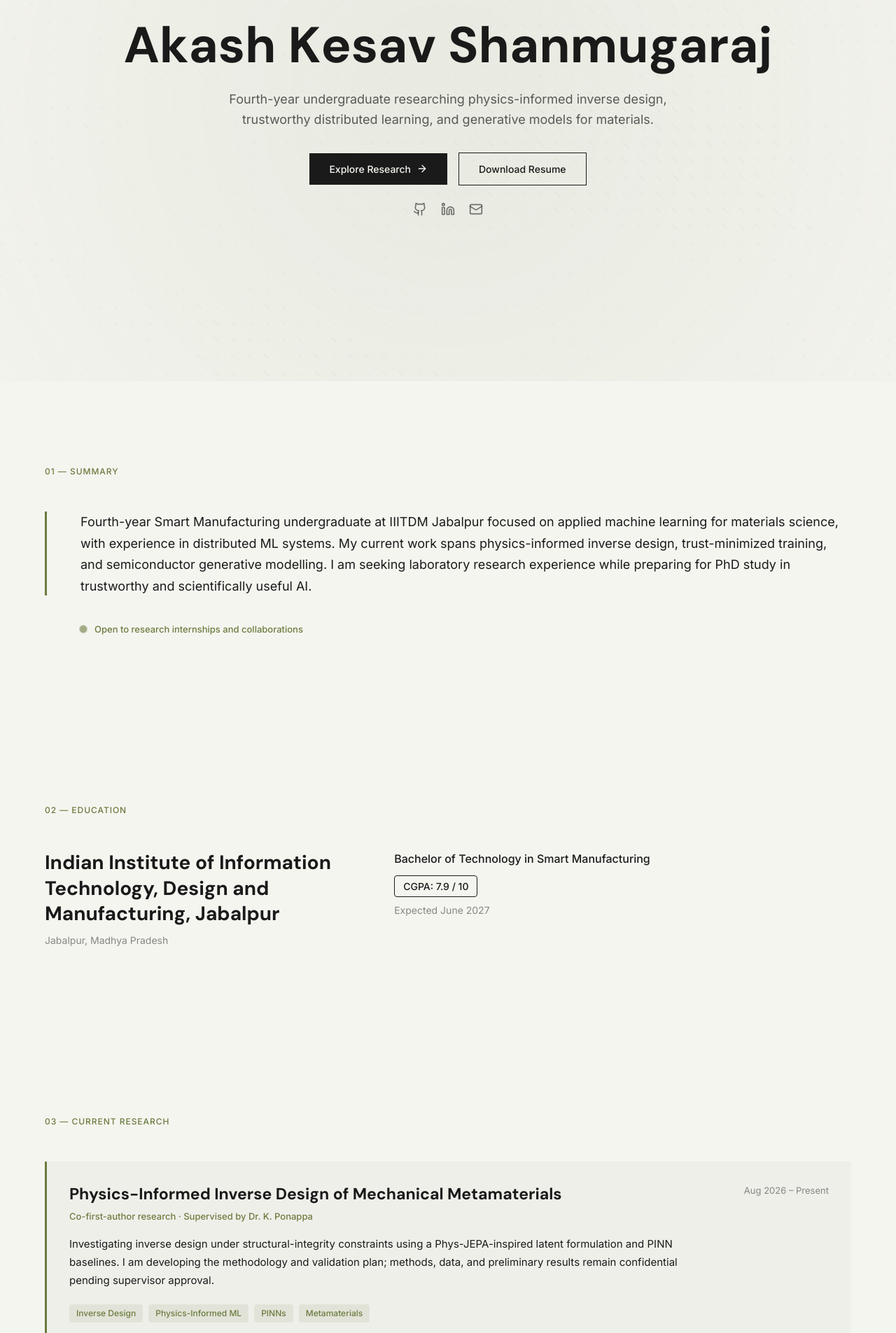
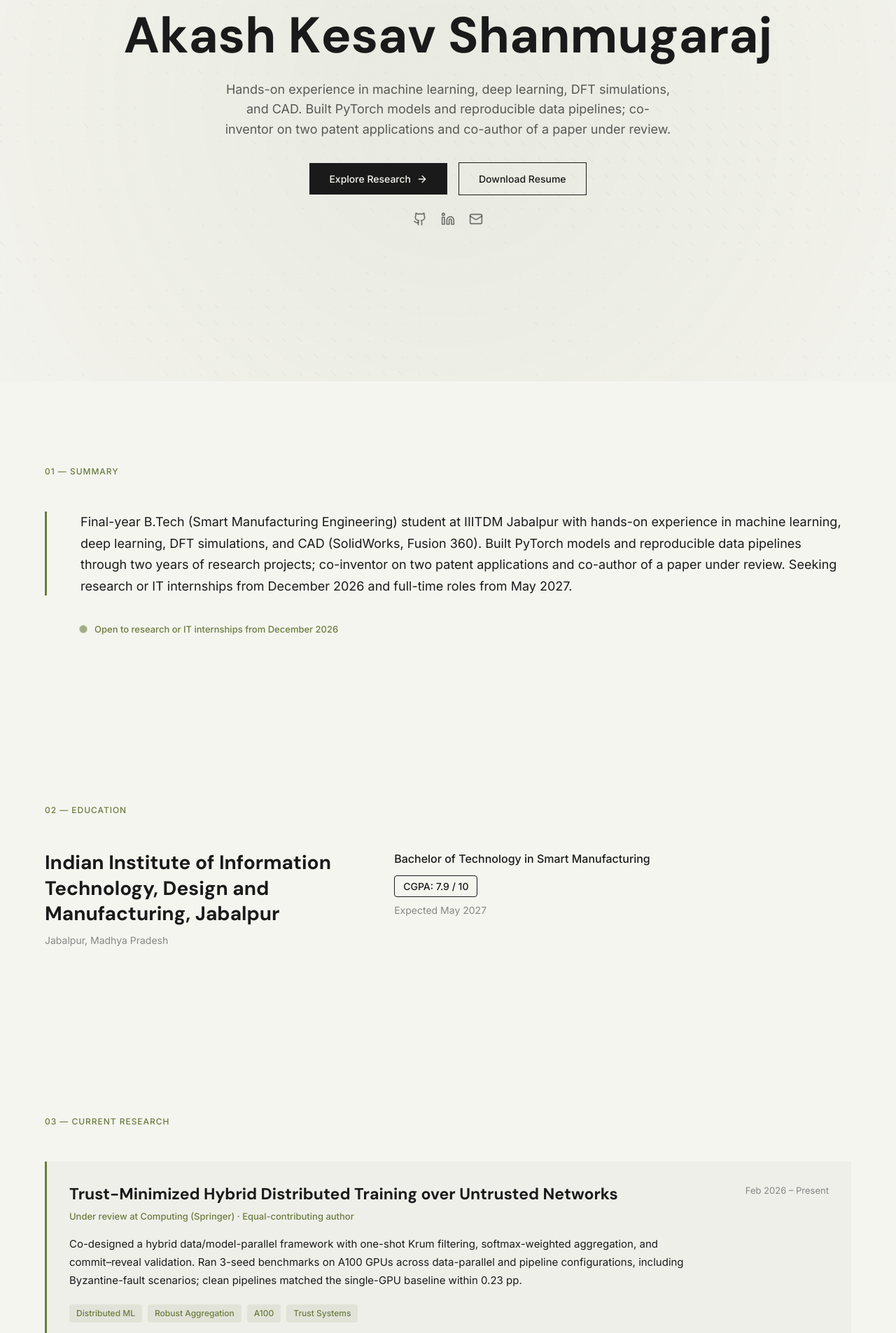
Before and after one commit to AkashKesav/Portfolio, a React (Vite) app: page / in a window 1280 px wide. Shown: the part 255-2160 px from the top of the page at 70% size. Built offline with nearby package versions, Linux system fonts and the light colour scheme.

Commit message:
Update portfolio content to match corrected resume
Co-authored-by: CommandCodeBot <noreply@commandcode.ai>

```diff
--- a/index.html
+++ b/index.html
@@ -3,27 +3,27 @@
   <head>
     <meta charset="UTF-8" />
     <meta name="viewport" content="width=device-width, initial-scale=1.0" />
-    <meta name="description" content="Akash Kesav Shanmugaraj is an applied machine learning researcher at IIITDM Jabalpur working on physics-informed inverse design, trustworthy distributed ML, agentic AI, and generative models for materials." />
-    <meta name="keywords" content="Applied Machine Learning, AI for Science, Materials Informatics, Distributed Machine Learning, Agentic AI, Physics-Informed Learning, NLP, IIITDM Jabalpur" />
+    <meta name="description" content="Akash Kesav Shanmugaraj is a final-year B.Tech (Smart Manufacturing) student at IIITDM Jabalpur with hands-on experience in machine learning, deep learning, DFT simulations, and CAD. Seeking research or IT internships from December 2026." />
+    <meta name="keywords" content="Machine Learning, Deep Learning, DFT Simulations, CAD, PyTorch, Data Pipelines, Knowledge Graphs, IIITDM Jabalpur" />
     <meta name="author" content="Akash Kesav Shanmugaraj" />
 
     <!-- Open Graph / Social Media -->
     <meta property="og:type" content="website" />
-    <meta property="og:title" content="Akash Kesav Shanmugaraj - Applied ML Researcher" />
-    <meta property="og:description" content="Researching physics-informed inverse design, trustworthy distributed ML, agentic systems, and generative models for materials." />
+    <meta property="og:title" content="Akash Kesav Shanmugaraj - Portfolio" />
+    <meta property="og:description" content="Final-year B.Tech (Smart Manufacturing) student at IIITDM Jabalpur with hands-on experience in machine learning, deep learning, DFT simulations, and CAD." />
     <meta property="og:url" content="https://akashkesavshanmugaraj.vercel.app/" />
 
     <!-- Twitter -->
     <meta name="twitter:card" content="summary_large_image" />
-    <meta name="twitter:title" content="Akash Kesav Shanmugaraj - Applied ML Researcher" />
-    <meta name="twitter:description" content="Researching physics-informed inverse design, trustworthy distributed ML, agentic systems, and generative models for materials." />
+    <meta name="twitter:title" content="Akash Kesav Shanmugaraj - Portfolio" />
+    <meta name="twitter:description" content="Final-year B.Tech (Smart Manufacturing) student at IIITDM Jabalpur with hands-on experience in machine learning, deep learning, DFT simulations, and CAD." />
 
     <link rel="preconnect" href="https://fonts.googleapis.com">
     <link rel="preconnect" href="https://fonts.gstatic.com" crossorigin>
     <link href="https://fonts.googleapis.com/css2?family=DM+Sans:wght@400;500;700&family=Inter:wght@400;500;600&display=swap" rel="stylesheet">
     <link rel="icon" type="image/svg+xml" href="/favicon.svg">
     <link rel="canonical" href="https://akashkesavshanmugaraj.vercel.app/" />
-    <title>Akash Kesav Shanmugaraj - Applied ML Researcher</title>
+    <title>Akash Kesav Shanmugaraj - Portfolio</title>
 
     <!-- Structured Data -->
     <script type="application/ld+json">
@@ -31,13 +31,13 @@
       "@context": "https://schema.org",
       "@type": "Person",
       "name": "Akash Kesav Shanmugaraj",
-      "jobTitle": "Applied Machine Learning Researcher",
+      "jobTitle": "B.Tech Smart Manufacturing Student",
       "url": "https://akashkesavshanmugaraj.vercel.app/",
       "sameAs": [
         "https://github.com/AkashKesav",
         "https://www.linkedin.com/in/akash-kesav-592ba5289/"
       ],
-      "knowsAbout": ["Applied Machine Learning", "AI for Science", "Materials Informatics", "Distributed Machine Learning", "Agentic AI", "Natural Language Processing", "Physics-Informed Learning"],
+      "knowsAbout": ["Machine Learning", "Deep Learning", "DFT Simulations", "CAD", "PyTorch", "Data Pipelines", "Knowledge Graphs"],
       "alumniOf": {
         "@type": "CollegeOrUniversity",
         "name": "Indian Institute of Information Technology, Design and Manufacturing, Jabalpur"
--- a/src/sections/Contact.tsx
+++ b/src/sections/Contact.tsx
@@ -16,7 +16,7 @@ export default function Contact() {
           className="font-body text-[16px] text-[rgba(245,245,240,0.7)] max-w-[480px] mx-auto mb-10"
           style={{ transitionDelay: '100ms' }}
         >
-          I&apos;m open to research internships and collaborations in applied ML, trustworthy AI, agentic systems, and AI for science.
+          I&apos;m open to research or IT internships from December 2026 and full-time roles from May 2027.
         </p>
 
         <div
--- a/src/sections/Education.tsx
+++ b/src/sections/Education.tsx
@@ -29,7 +29,7 @@ export default function Education() {
               </span>
             </div>
             <p className="font-body text-[14px] text-[rgba(26,26,26,0.5)]">
-              Expected June 2027
+              Expected May 2027
             </p>
           </div>
         </div>
--- a/src/sections/Hero.tsx
+++ b/src/sections/Hero.tsx
@@ -41,7 +41,7 @@ export default function Hero() {
               contentVisible ? 'opacity-100 translate-y-0' : 'opacity-0 translate-y-5'
             }`}
           >
-            Applied Machine Learning Researcher
+            Final-year B.Tech (Smart Manufacturing) Student
           </p>
         </div>
 
@@ -77,7 +77,7 @@ export default function Hero() {
             }`}
             style={{ transitionDelay: '200ms' }}
           >
-            Fourth-year undergraduate researching physics-informed inverse design, trustworthy distributed learning, and generative models for materials.
+            Hands-on experience in machine learning, deep learning, DFT simulations, and CAD. Built PyTorch models and reproducible data pipelines; co-inventor on two patent applications and co-author of a paper under review.
           </p>
 
           <div
--- a/src/sections/Leadership.tsx
+++ b/src/sections/Leadership.tsx
@@ -12,7 +12,7 @@ export default function Leadership() {
         <div data-animate="fade-up" className="max-w-[800px]">
           <blockquote className="relative pl-6 md:pl-8 border-l-[3px] border-[#6B7B3E]">
             <p className="font-body text-[18px] text-[#1A1A1A] leading-[1.7] italic mb-4">
-              Led teams of 4–6 peers across 3 projects in Product Realization, Engineering Design, and Cyber-Physical Production Systems; delivered prototypes through design reviews (grades A, B+, A+).
+              Led teams of 4–6 peers across 3 engineering projects through design reviews (grades A, B+, A+).
             </p>
             <footer className="font-body font-medium text-[14px] text-[#6B7B3E]">
               — Team Lead, IIITDM Jabalpur
--- a/src/sections/Projects.tsx
+++ b/src/sections/Projects.tsx
@@ -1,43 +1,40 @@
 import { ArrowRight, ExternalLink } from 'lucide-react';
 
-const projects = [
+type Project = {
+  title: string;
+  date: string;
+  body: string;
+  tags: string[];
+  link?: string;
+  links?: { label: string; url: string }[];
+};
+
+const projects: Project[] = [
   {
-    title: 'Reflective Memory Kernel',
-    date: 'Dec 2025 – Feb 2026',
-    body: 'Built a persistent agent-memory layer on Dgraph with activation decay and reinforcement for retrieval. A reflection pipeline synthesizes observations, identifies contradictions, and prioritizes relevant context across multi-step AI workflows.',
-    tags: ['Knowledge Graphs', 'Agentic AI', 'Dgraph', 'Go / Python'],
-    link: 'https://github.com/AkashKesav/Whitepaper',
+    title: 'Unified JEPA for Metasurface Inverse Design',
+    date: 'Aug 2026 – Present',
+    body: 'Built a PyTorch JEPA over a unified occupancy–parameter–spectrum representation for one-shot inverse design of 64×64 metasurface unit cells from 301-point spectra; one forward pass replaces 500–1000 diffusion steps at 3.3× fewer trainable parameters (11.4M vs 37.2M). Designed the evaluation protocol — real/null/shuffled tri-controls, paired per-sample win rate with 95% CIs, hard-stratum breakdowns — and beat MetaDiT-S on 17,489 held-out designs: MAE 0.0673 vs 0.0801, AAE 40.5 vs 48.2; backed by a 300-test pytest suite.',
+    tags: ['PyTorch', 'JEPA', 'Metasurfaces', 'Evaluation'],
+    link: 'https://github.com/tegga8/metasurface-jepa',
   },
   {
-    title: 'Multilingual Classification and Sentence Entailment',
-    date: 'Jul 2024 – Aug 2024',
-    body: 'Fine-tuned BERT and XLM-RoBERTa, achieving 98% accuracy on multilingual detection across 20+ languages. Built a 3-class entailment classifier reaching 78% F1-score; recovered minority-class recall by 12 points using weighted loss.',
-    tags: ['Hugging Face', 'BERT', 'XLM-RoBERTa', 'NLP'],
-    links: [
-      { label: 'Language Detection', url: 'https://github.com/AkashKesav/Language_Detection_Classifier' },
-      { label: 'Sentence Entailment', url: 'https://github.com/AkashKesav/SentenceClassifier' },
-    ],
+    title: 'Scan-to-CAD Geometric Reasoning for Adaptive Repair (Patent 202621101529)',
+    date: '2026',
+    body: 'Reconstructs as-found 3D geometry from optical/laser scans, aligns it to nominal CAD, and computes volumetric deficit and repair envelope for worn components. Processed occupancy/voxel-grid geometry with NumPy/SciPy to detect incomplete deposition, and generated ordered weld-pass toolpaths under bead-overlap and edge-taper rules.',
+    tags: ['CAD', '3D Scanning', 'NumPy/SciPy', 'Manufacturing'],
   },
   {
-    title: 'Autonomous DFT Workflow Agent',
+    title: 'Portable NDT Gold Purity Estimation Device (Patent 202621115061)',
     date: '2026',
-    body: 'Built a LangGraph agent for adaptive GPAW/VASP runs and automated band-structure and density-of-states analysis using ASE and spglib.',
-    tags: ['LangGraph', 'DFT', 'ASE', 'Scientific Automation'],
-    link: 'https://github.com/AkashKesav/DFT_AI',
+    body: 'Fused electrochemical time-series and Archimedes density signals in a handheld device; on-device ML classifies 24K/22K/18K/silver with confidence scoring. Built the acquisition-to-decision pipeline (load cell/HX711), assembled and tested the hardware, and flagged cross-modal disagreement for review.',
+    tags: ['NDT', 'On-device ML', 'Instrumentation', 'Signal Processing'],
   },
   {
-    title: 'MatterGen Python Module',
-    date: 'Mar 2026',
-    body: 'Published an unofficial Python wrapper for Microsoft\'s MatterGen model, adding APIs for model loading and property-conditioned generation to support candidate-material screening workflows.',
-    tags: ['Python', 'PyPI', 'Generative Models', 'Materials'],
-    link: 'https://github.com/AkashKesav/Mattergen_Module_unofficial',
-  },
-  {
-    title: 'Thermoelectric Material Property Prediction',
-    date: 'Jan 2025 – May 2025',
-    body: 'Benchmarked seven ML algorithms on 7,239 thermoelectric materials and found that chemical descriptors outperformed physical descriptors across the evaluated models, informing feature selection for material screening.',
-    tags: ['XGBoost', 'Random Forest', 'PyTorch', 'Feature Engineering'],
-    link: 'https://github.com/AkashKesav/TE_ML',
+    title: 'Knowledge Graph Memory System with Autonomous Reflection',
+    date: 'Dec 2025 – Jan 2026',
+    body: 'Built a persistent agent-memory layer on DGraph with hybrid graph-and-vector retrieval (Qdrant) to store, retrieve, and audit context across multi-step AI workflows. Implemented reflection and reasoning loops; deployed Go and Python services with Docker on Linux for reproducible agent execution.',
+    tags: ['Knowledge Graphs', 'Agentic AI', 'DGraph', 'Go / Python'],
+    link: 'https://github.com/AkashKesav/Whitepaper',
   },
 ];
 
--- a/src/sections/Publications.tsx
+++ b/src/sections/Publications.tsx
@@ -12,13 +12,13 @@ export default function Publications() {
         <div data-animate="fade-up" className="grid grid-cols-1 md:grid-cols-2 lg:grid-cols-4 gap-8 md:gap-12">
           <div>
             <h3 className="font-body font-medium text-[16px] text-[#1A1A1A] mb-1">
-              Machine Learning (Springer) — Under Review
+              Computing, Springer — Under Review
             </h3>
             <p className="font-body text-[14px] text-[rgba(26,26,26,0.5)] mb-2">
-              Saksena, A., Kesav, A., Malpani, A., &amp; Parihar, A. S. (Aug. 2026). “Trust-minimized hybrid distributed training over untrusted networks: Simulated verifiable coordination and adaptive trust management.”
+              Saksena, A., Kesav, A., Malpani, A., &amp; Parihar, A. S. “Trust-minimized hybrid distributed training over untrusted networks.”
             </p>
             <span className="font-body text-[12px] text-[#6B7B3E] tracking-[0.02em]">
-              Impact Factor 4.9 · Submitted Aug 2026
+              Impact Factor 3.6 · Equal-contributing author
             </span>
           </div>
 
@@ -51,10 +51,10 @@ export default function Publications() {
               Patents
             </h3>
             <p className="font-body text-[14px] text-[rgba(26,26,26,0.5)] mb-2">
-              Co-inventor on a filed patent (automated scanning-based welding and additive-deposition system for path-edge restoration) and a pending application (portable non-destructive gold-purity estimator).
+              Co-inventor on two patent applications: portable NDT gold-purity device (202621115061) and scan-driven adaptive edge rebuilding (202621101529).
             </p>
             <span className="font-body text-[12px] text-[#6B7B3E] tracking-[0.02em]">
-              One filed · One pending
+              Two patent applications
             </span>
           </div>
         </div>
--- a/src/sections/Research.tsx
+++ b/src/sections/Research.tsx
@@ -1,24 +1,10 @@
 const research = [
   {
-    title: 'Physics-Informed Inverse Design of Mechanical Metamaterials',
-    date: 'Aug 2026 – Present',
-    subtitle: 'Co-first-author research · Supervised by Dr. K. Ponappa',
-    body: 'Investigating inverse design under structural-integrity constraints using a Phys-JEPA-inspired latent formulation and PINN baselines. I am developing the methodology and validation plan; methods, data, and preliminary results remain confidential pending supervisor approval.',
-    tags: ['Inverse Design', 'Physics-Informed ML', 'PINNs', 'Metamaterials'],
-  },
-  {
-    title: 'Trust-Minimized Hybrid Distributed Training on Untrusted Networks',
+    title: 'Trust-Minimized Hybrid Distributed Training over Untrusted Networks',
     date: 'Feb 2026 – Present',
-    subtitle: 'Under review at Machine Learning (Springer) · Equal-contributing author',
-    body: 'Co-designed a hybrid data/model-parallel framework with robust update filtering, softmax-weighted aggregation, trust-aware validator selection, commit–reveal, authenticated key exchange, and smart-contract coordination (with A. Saksena, A. Malpani, and A. S. Parihar). In three-seed ResNet-50/CIFAR-10 experiments on A100 GPUs, clean pipelines matched the single-GPU baseline within 0.23 pp; trust-weighted VRF selection cut validator-selection Gini from 0.875 to 0.113.',
-    tags: ['Distributed ML', 'Robust Aggregation', 'ResNet-50', 'Trust Systems'],
-  },
-  {
-    title: 'Semiconductor-Focused MatterGen Fine-Tuning and Evaluation',
-    date: '2026 – Present',
-    subtitle: 'Confidential continuation of semiconductor inverse-design research',
-    body: 'Contributing to MatterGen fine-tuning for semiconductor candidates and building a systematic evaluation harness for reproducible checkpoint comparison and result validation. Technical details and results are withheld while experiments are being finalized.',
-    tags: ['MatterGen', 'Generative Models', 'Semiconductors', 'Evaluation'],
+    subtitle: 'Under review at Computing (Springer) · Equal-contributing author',
+    body: 'Co-designed a hybrid data/model-parallel framework with one-shot Krum filtering, softmax-weighted aggregation, and commit–reveal validation. Ran 3-seed benchmarks on A100 GPUs across data-parallel and pipeline configurations, including Byzantine-fault scenarios; clean pipelines matched the single-GPU baseline within 0.23 pp.',
+    tags: ['Distributed ML', 'Robust Aggregation', 'A100', 'Trust Systems'],
   },
 ];
 
--- a/src/sections/Skills.tsx
+++ b/src/sections/Skills.tsx
@@ -1,20 +1,22 @@
 const languagesFrameworks = [
   'Python', 'Go', 'SQL', 'PyTorch', 'PyTorch Geometric', 'TensorFlow',
-  'Scikit-learn', 'XGBoost', 'Hugging Face', 'LangChain', 'LangGraph',
-  'Pandas', 'NumPy',
+  'Scikit-learn', 'XGBoost', 'Hugging Face', 'Transformers',
 ];
 
 const coreML = [
-  'Deep Learning', 'GNNs', 'NLP', 'Transformers', 'RAG', 'Agentic AI',
-  'Physics-Informed Learning', 'PINNs', 'Inverse Design', 'Model Evaluation',
+  'LangChain', 'LangGraph', 'Agentic workflows', 'RAG',
+  'Vector retrieval (Qdrant)', 'Prompt engineering',
 ];
 
 const mlopsBackend = [
-  'Data & Model Parallelism', 'Docker', 'REST APIs', 'Go Fiber', 'NATS',
-  'Git', 'Linux', 'CI/CD',
+  'Pandas / NumPy', 'Matplotlib', 'PostgreSQL', 'MongoDB', 'Redis',
+  'NATS', 'DGraph', 'REST APIs', 'Go Fiber',
 ];
 
-const databases = ['PostgreSQL', 'MongoDB', 'Redis', 'Dgraph'];
+const databases = [
+  'Docker', 'Linux', 'Git', 'CI/CD', 'pytest', 'Jupyter',
+  'SolidWorks', 'Fusion 360', 'ANSYS',
+];
 
 export default function Skills() {
   return (
@@ -30,7 +32,7 @@ export default function Skills() {
         {/* Languages & Frameworks */}
         <div data-animate="fade-up" className="mb-12">
           <h3 className="font-heading font-bold text-[18px] text-[#1A1A1A] mb-5">
-            Languages & Frameworks
+            Languages & ML
           </h3>
           <div className="flex flex-wrap gap-3">
             {languagesFrameworks.map((skill, i) => (
@@ -45,11 +47,11 @@ export default function Skills() {
           </div>
         </div>
 
-        {/* Core ML / DL and MLOps */}
+        {/* GenAI and backend */}
         <div className="flex flex-col md:flex-row gap-10 md:gap-16 mb-12">
           <div data-animate="fade-up" className="flex-1" style={{ transitionDelay: '100ms' }}>
             <h3 className="font-heading font-bold text-[18px] text-[#1A1A1A] mb-5">
-              Core ML / DL
+              GenAI & Agents
             </h3>
             <ul className="space-y-2">
               {coreML.map((skill) => (
@@ -65,7 +67,7 @@ export default function Skills() {
 
           <div data-animate="fade-up" className="flex-1" style={{ transitionDelay: '200ms' }}>
             <h3 className="font-heading font-bold text-[18px] text-[#1A1A1A] mb-5">
-              Systems & MLOps
+              Data & Backend
             </h3>
             <ul className="space-y-2">
               {mlopsBackend.map((skill) => (
@@ -83,7 +85,7 @@ export default function Skills() {
         {/* Databases */}
         <div data-animate="fade-up" style={{ transitionDelay: '300ms' }}>
           <h3 className="font-heading font-bold text-[18px] text-[#1A1A1A] mb-5">
-            Data & Databases
+            Infra & CAD
           </h3>
           <div className="flex flex-wrap gap-2.5">
             {databases.map((skill) => (
--- a/src/sections/Summary.tsx
+++ b/src/sections/Summary.tsx
@@ -22,7 +22,7 @@ export default function Summary() {
               className="font-body text-[18px] text-[#1A1A1A] leading-[1.7] mb-8"
               style={{ transitionDelay: '200ms' }}
             >
-              Fourth-year Smart Manufacturing undergraduate at IIITDM Jabalpur focused on applied machine learning for materials science, with experience in distributed ML systems. My current work spans physics-informed inverse design, trust-minimized training, and semiconductor generative modelling. I am seeking laboratory research experience while preparing for PhD study in trustworthy and scientifically useful AI.
+              Final-year B.Tech (Smart Manufacturing Engineering) student at IIITDM Jabalpur with hands-on experience in machine learning, deep learning, DFT simulations, and CAD (SolidWorks, Fusion 360). Built PyTorch models and reproducible data pipelines through two years of research projects; co-inventor on two patent applications and co-author of a paper under review. Seeking research or IT internships from December 2026 and full-time roles from May 2027.
             </p>
 
             <div
@@ -32,7 +32,7 @@ export default function Summary() {
             >
               <span className="w-2 h-2 rounded-full bg-[#6B7B3E] animate-pulse-slow" />
               <span className="font-body font-medium text-[13px] text-[#6B7B3E]">
-                Open to research internships and collaborations
+                Open to research or IT internships from December 2026
               </span>
             </div>
           </div>
```
Also changed, not shown: src/sections/Experience.tsx (+4 -5 lines).
